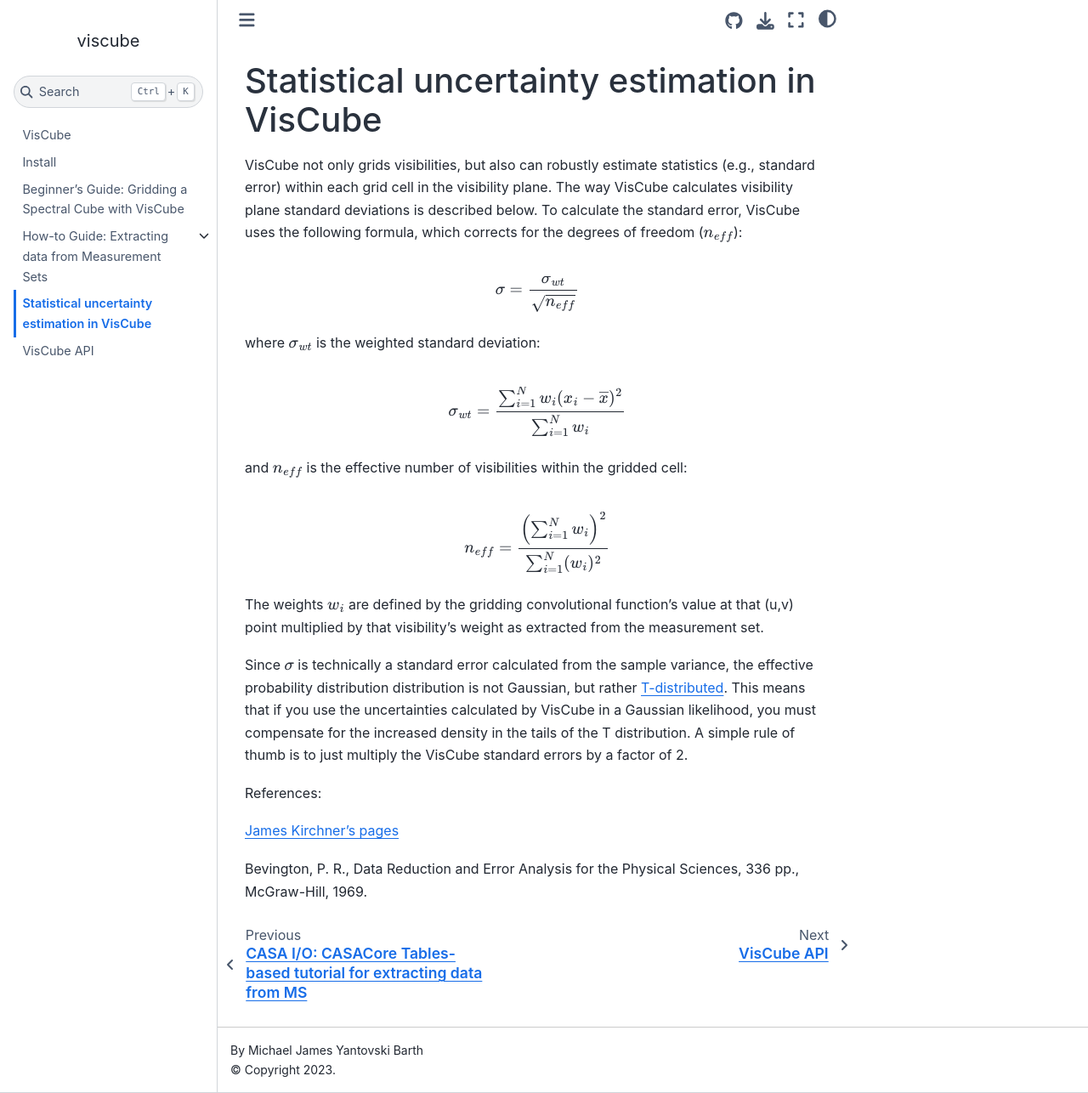
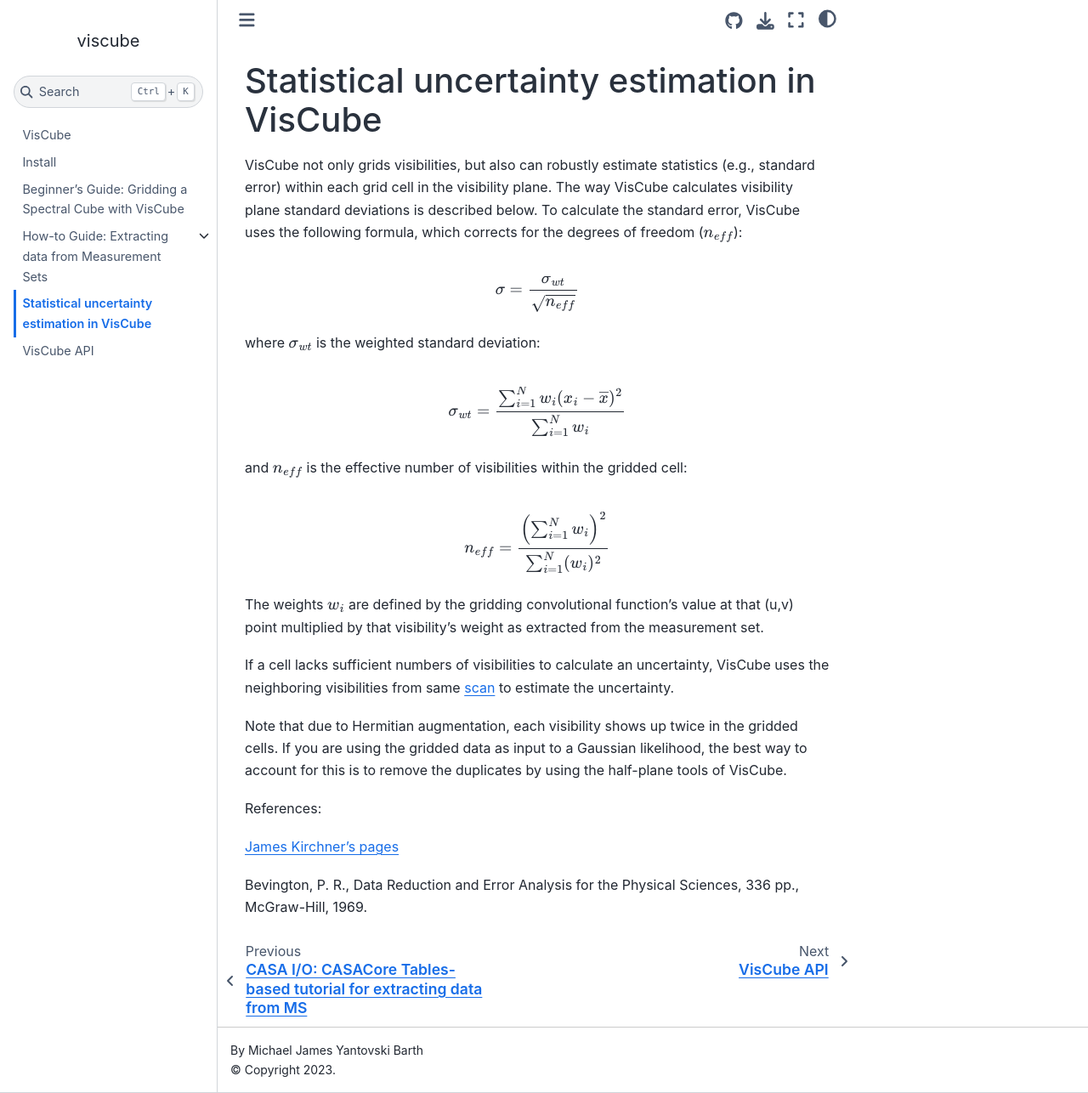
Before and after one commit to mjyb16/viscube, a Jupyter Book: the page built from docs/source/statistics.md, in a window 1280 px wide and 1286 px high. Shown: the whole window at 85% size. Built offline with Jupyter Book 1.0.4 settings and Sphinx 7.4.7 and the Sphinx Book theme 1.1.4, drawn with Linux system fonts in a browser that asks for light colours; pages that are not in the unit, such as notebooks, are missing from menus.

Commit message:
Improving docs

```diff
--- a/docs/source/statistics.md
+++ b/docs/source/statistics.md
@@ -14,8 +14,9 @@ $$n_{eff} = \frac{\left( \sum_{i=1}^N w_i \right)^2}{ \sum_{i=1}^N (w_i)^2}$$
 
 The weights $w_i$ are defined by the gridding convolutional function's value at that (u,v) point multiplied by that visibility's weight as extracted from the measurement set.
 
-Since $\sigma$ is technically a standard error calculated from the sample variance, the effective probability distribution distribution is not Gaussian, but rather [T-distributed](https://en.wikipedia.org/wiki/Student%27s_t-distribution#Occurrence_and_applications). This means that if you use the uncertainties calculated by VisCube in a Gaussian likelihood, you must compensate for the increased density in the tails of the T distribution. A simple rule of thumb is to just multiply the VisCube standard errors by a factor of 2.
+If a cell lacks sufficient numbers of visibilities to calculate an uncertainty, VisCube uses the neighboring visibilities from same [scan](https://casaguides.nrao.edu/index.php/Glossary_for_ALMA_Data_Processing) to estimate the uncertainty.
 
+Note that due to Hermitian augmentation, each visibility shows up twice in the gridded cells. If you are using the gridded data as input to a Gaussian likelihood, the best way to account for this is to remove the duplicates by using the half-plane tools of VisCube.
 
 References:
 
```
Also changed, not shown: docs/source/notebooks/example_basic.ipynb.
